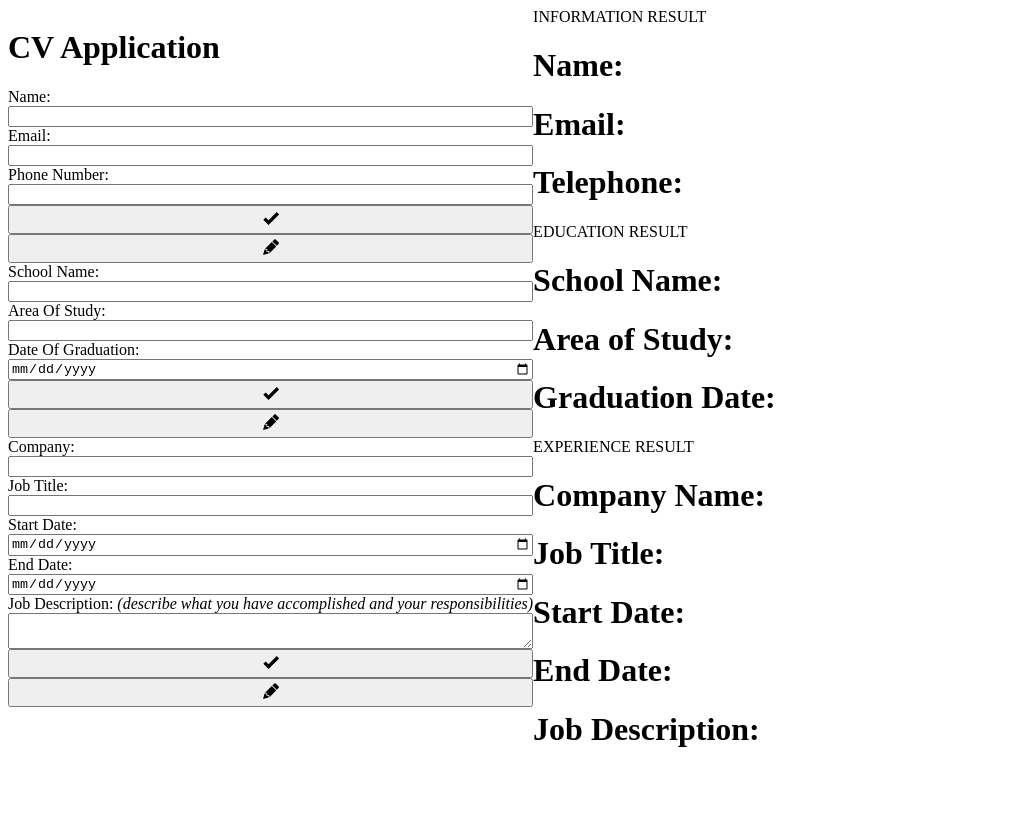
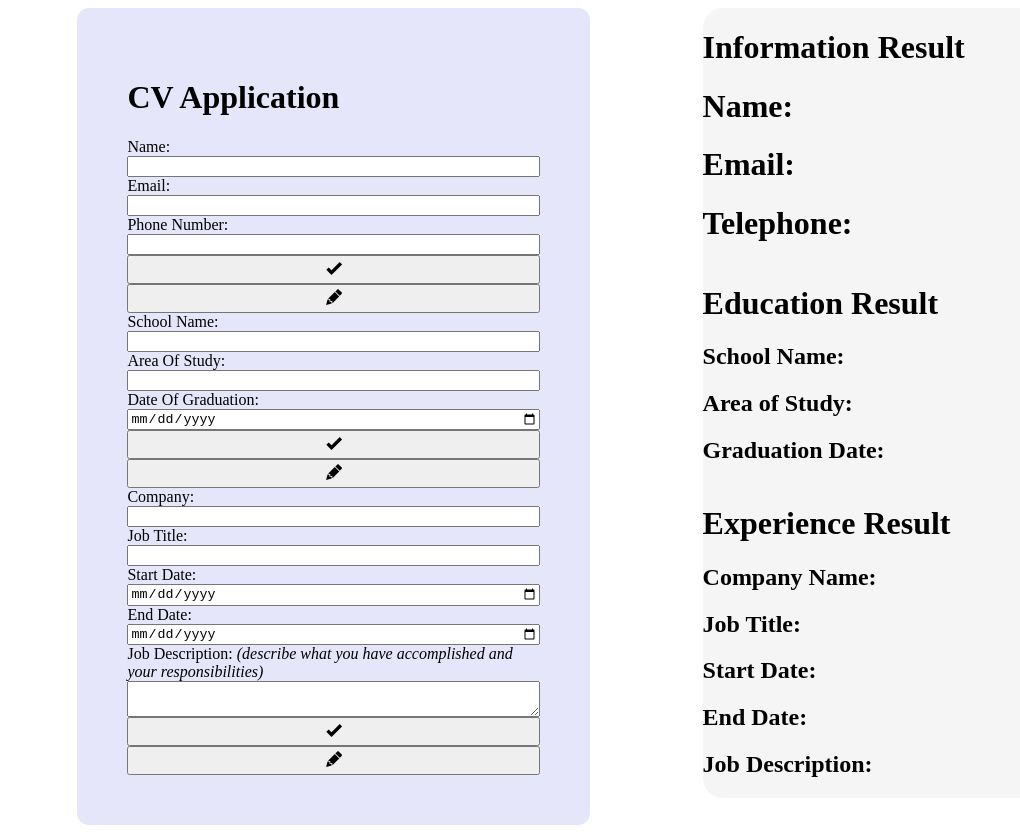
Before and after one commit to SeasonedSoup/CV-Application, a React (Vite) app: page / in a window 1280 px wide. Shown: the whole page, without its empty margins (0-1020 px from the left). Before the commit the page ends 800 px from the top, so only its background shows below. Built offline with nearby package versions, Linux system fonts and the light colour scheme.

Commit message:
Add basic styles to form and cv

```diff
--- a/src/components/App.jsx
+++ b/src/components/App.jsx
@@ -37,7 +37,9 @@ const App = () => {
           <EducationForm data={educationData} setData={setEducationData}/>
           <ExperienceForm data={experienceData} setData={setExperienceData}/>
         </div>
-        <CvResult infoData={infoData} eduData={educationData} expData={experienceData}/>
+        <div className="resume">
+          <CvResult infoData={infoData} eduData={educationData} expData={experienceData}/>
+        </div>
     </div>
 
   )
--- a/src/components/CVResult.jsx
+++ b/src/components/CVResult.jsx
@@ -1,25 +1,25 @@
 function CvResult({infoData, eduData, expData}) {
     return (
-    <div class="cv">
-        <div>
-            INFORMATION RESULT
+    <div className="cv">
+        <div className="section">
+            <h1>Information Result</h1>
             <h1>Name: {infoData.name}</h1>
             <h1>Email: {infoData.email}</h1>
             <h1>Telephone: {infoData.telephone}</h1>
         </div>
-        <div>
-            EDUCATION RESULT
-            <h1>School Name: {eduData.schoolName}</h1>
-            <h1>Area of Study: {eduData.areaOfStudy}</h1>
-            <h1>Graduation Date: {eduData.graduationDate}</h1>
+        <div className="section">
+            <h1>Education Result</h1>
+            <h2>School Name: {eduData.schoolName}</h2>
+            <h2>Area of Study: {eduData.areaOfStudy}</h2>
+            <h2>Graduation Date: {eduData.graduationDate}</h2>
         </div>
-        <div>
-            EXPERIENCE RESULT
-            <h1>Company Name: {expData.company}</h1>
-            <h1>Job Title: {expData.jobTitle}</h1>
-            <h1>Start Date: {expData.startDate}</h1>
-            <h1>End Date: {expData.endDate}</h1>
-            <h1>Job Description: {expData.jobDescription}</h1>
+        <div className="section">
+            <h1>Experience Result</h1>
+            <h2>Company Name: {expData.company}</h2>
+            <h2>Job Title: {expData.jobTitle}</h2>
+            <h2>Start Date: {expData.startDate}</h2>
+            <h2>End Date: {expData.endDate}</h2>
+            <h2>Job Description: {expData.jobDescription}</h2>
         </div>
     </div>
     )
--- a/src/index.css
+++ b/src/index.css
@@ -1,4 +1,9 @@
 body {
     display: flex;
     flex-direction: row;
+    justify-content: center;
 }
+
+.root {
+    flex-grow: 2;
+}
--- a/src/styles/form.css
+++ b/src/styles/form.css
@@ -8,7 +8,22 @@ form {
     display: flex;
 }
 
+.submitForm {
+    background-color: lavender;
+    border-radius: 12px;
+    padding: 50px;
+}
+
+.resume {
+    /* flex-grow: 2; */
+    margin-left: 10%;
+}
 .cv {
     display: flex;
     flex-direction: column;
+    border-radius: 20px;
+    background-color: whitesmoke;
+    min-width: 500px;
+    max-width: 500px;
+    text-overflow:clip;
 }
```
